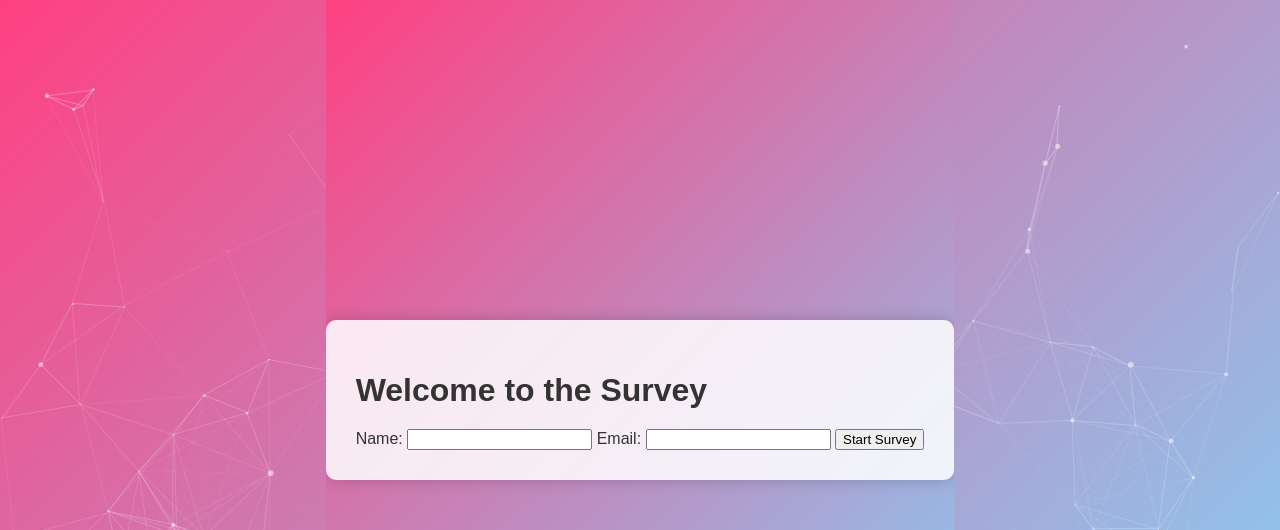
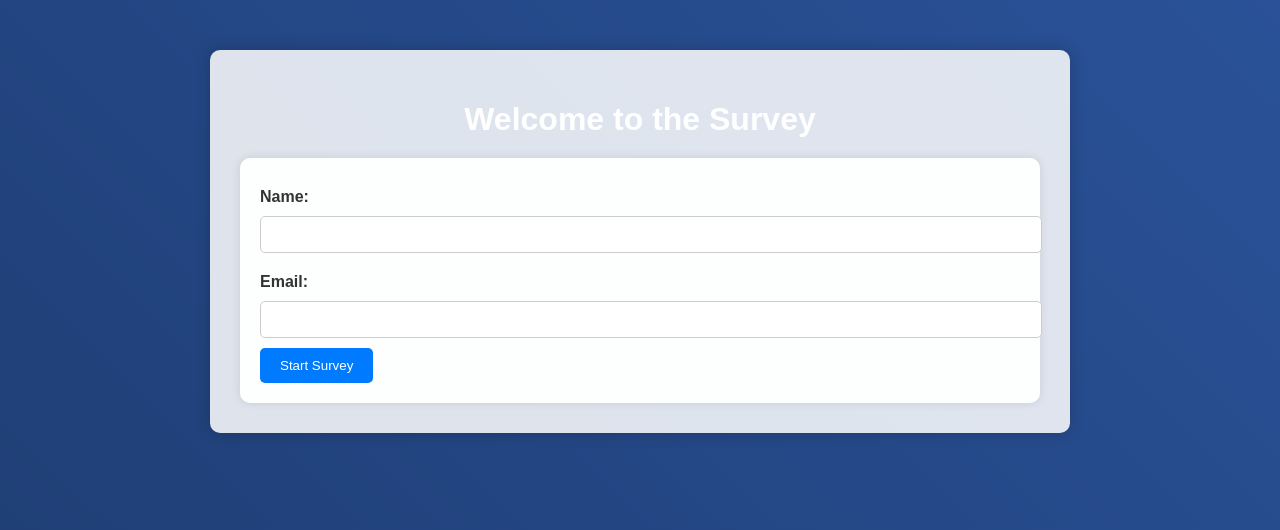
Before and after one commit to rixhabhftw/proto-6, a plain HTML site: page index.html in a window 1280 px wide. Shown: the top 530 px of the page. Drawn offline with Linux system fonts and the light colour scheme.

Commit message:
Update styles.css

```diff
--- a/styles.css
+++ b/styles.css
@@ -1,11 +1,10 @@
+/* Body and container styles */
 body, html {
     height: 100%;
     margin: 0;
     font-family: 'Arial', sans-serif;
-    background: linear-gradient(135deg, #ff4081, #81d4fa);
-    display: flex;
-    justify-content: center;
-    align-items: center;
+    background: linear-gradient(45deg, #1e3c72, #2a5298);
+    color: #ffffff;
     overflow: hidden;
 }
 
@@ -13,7 +12,6 @@ body, html {
     position: absolute;
     width: 100%;
     height: 100%;
-    background-size: cover;
     z-index: -1;
 }
 
@@ -23,39 +21,61 @@ body, html {
     border-radius: 10px;
     box-shadow: 0 0 15px rgba(0, 0, 0, 0.2);
     z-index: 1;
+    max-height: 90vh;
+    overflow-y: auto;
+    margin: 50px auto;
+    width: 80%;
+    max-width: 800px;
+}
+
+/* Form styles */
+form {
+    background: rgba(255, 255, 255, 0.95);
+    padding: 20px;
+    border-radius: 10px;
+    box-shadow: 0 0 10px rgba(0, 0, 0, 0.1);
+}
+
+input[type="text"], input[type="email"] {
+    width: 100%;
+    padding: 10px;
+    margin: 10px 0;
+    border: 1px solid #ccc;
+    border-radius: 5px;
+    color: #333;
+}
+
+button[type="submit"] {
+    background: #007bff;
+    color: white;
+    border: none;
+    padding: 10px 20px;
+    border-radius: 5px;
+    cursor: pointer;
+    transition: background 0.3s ease;
+}
+
+button[type="submit"]:hover {
+    background: #0056b3;
+}
+
+/* Additional styles */
+label {
+    color: #333;
+    font-weight: bold;
+    display: block;
+    margin-top: 10px;
 }
 
 h1 {
+    text-align: center;
     margin-bottom: 20px;
-    color: #333;
-    font-weight: 700;
 }
 
-label {
-    font-weight: 500;
-    color: #333;
-}
-
-.btn-primary {
-    background: #007bff;
-    border: none;
-    padding: 10px 20px;
-    font-size: 16px;
-    transition: background 0.3s ease;
-}
-
-.btn-primary:hover {
-    background: #0056b3;
-}
-
-.form-group {
-    margin-bottom: 15px;
-}
-
-.form-control {
-    border-radius: 5px;
+form div {
+    margin-bottom: 10px;
 }
 
 input[type="radio"] {
-    margin-left: 10px;
+    margin: 0 5px;
 }
```
